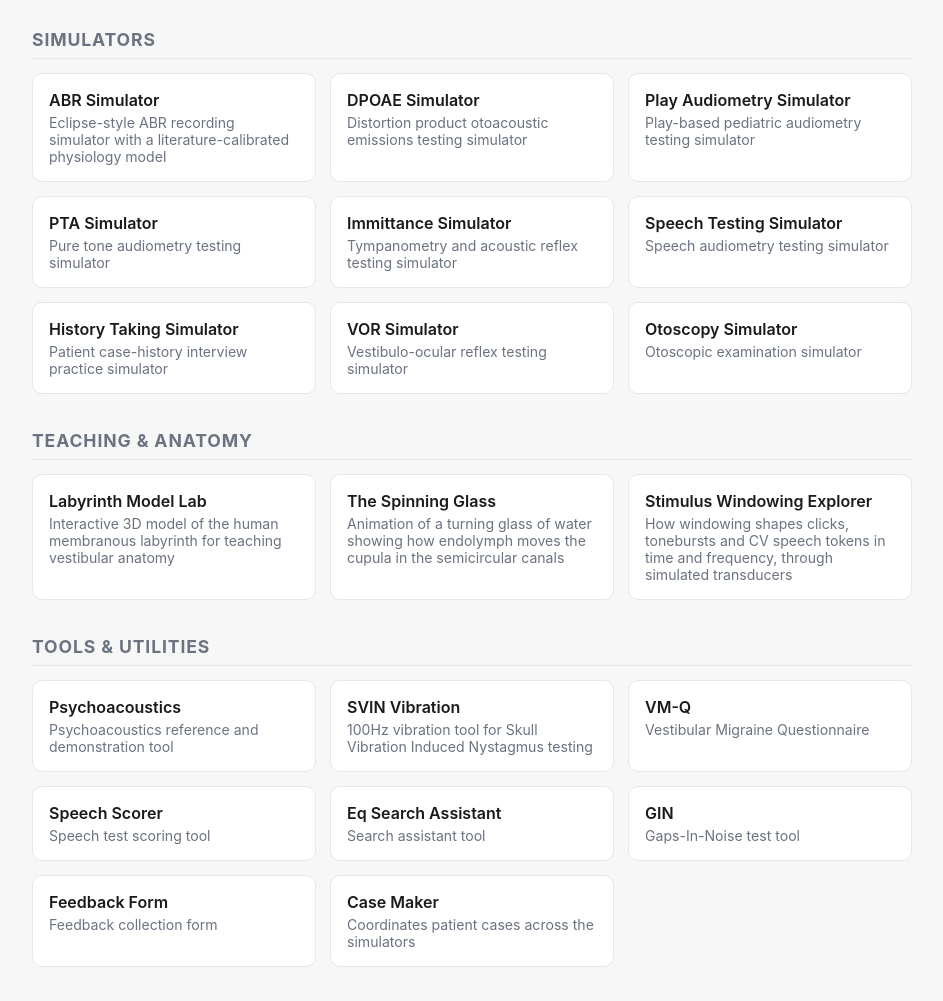
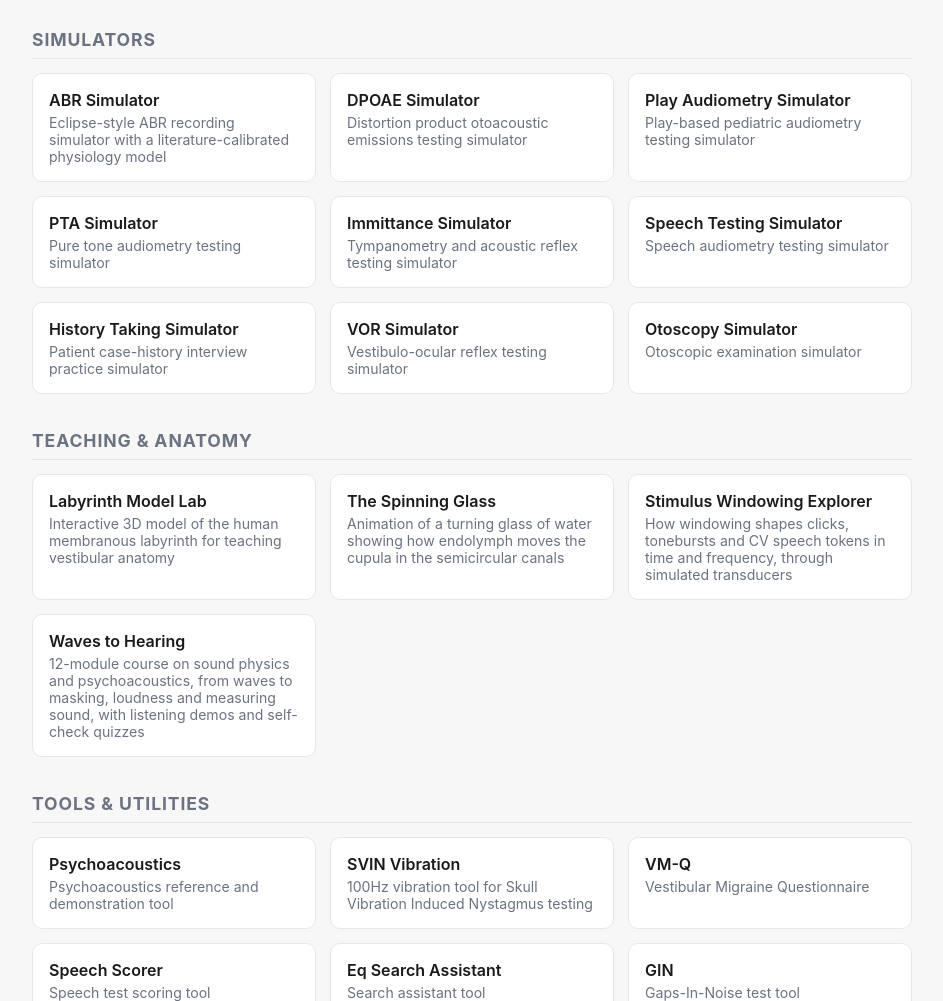
Before and after one commit to jakalnz/jakalnz.github.io, a plain HTML site: page index.html in a window 1280 px wide. Shown: the part 99-1100 px from the top of the page, without its empty margins (168-1111 px from the left). Drawn offline with Linux system fonts and the light colour scheme.

Commit message:
Add Waves to Hearing under Teaching & Anatomy
Co-Authored-By: Claude Opus 5.5 <noreply@anthropic.com>

```diff
--- a/index.html
+++ b/index.html
@@ -161,6 +161,10 @@
         <div class="name">Stimulus Windowing Explorer</div>
         <div class="desc">How windowing shapes clicks, tonebursts and CV speech tokens in time and frequency, through simulated transducers</div>
       </a>
+      <a class="card" href="https://jakalnz.github.io/waves_to_hearing/">
+        <div class="name">Waves to Hearing</div>
+        <div class="desc">12-module course on sound physics and psychoacoustics, from waves to masking, loudness and measuring sound, with listening demos and self-check quizzes</div>
+      </a>
     </div>
   </section>
 
```
